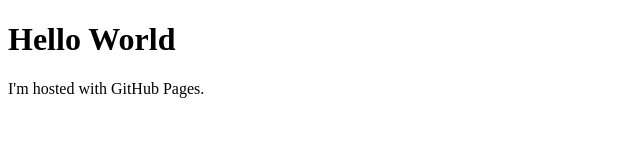
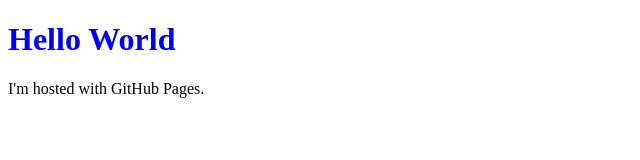
Before and after one commit to wpasmussen/wpasmussen.github.io, a plain HTML site: page index.html in a window 1280 px wide. Shown: the whole page, without its empty margins (0-640 px from the left). Drawn offline with Linux system fonts and the light colour scheme.

Commit message:
CSS Styles

```diff
--- a/css/styles.css
+++ b/css/styles.css
@@ -1 +1,3 @@
+h1 {
+	color: blue;
 }
```
